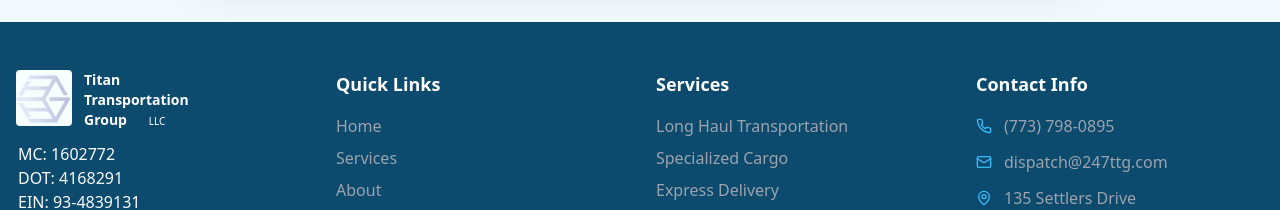
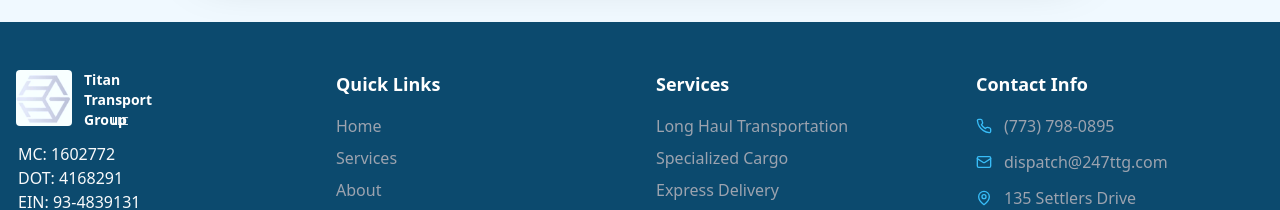
Before and after one commit to EasyRelay/titan_transportation_group, a React (Vite) app: page /cookie_policy in a window 1280 px wide. Shown: the part 1731-1941 px from the top of the page. Built offline with nearby package versions, Linux system fonts and the light colour scheme.

Commit message:
Update Footer.tsx

```diff
--- a/src/components/Footer.tsx
+++ b/src/components/Footer.tsx
@@ -14,7 +14,7 @@
                 <img src={logo} alt="logo" className='h-full scale-110 brightness-105' />
               </div>
               <div className='flex'>
-                <h3 className="text-sm font-bold">Titan <br /> Transportation <br /> Group </h3>
+                <h3 className="text-sm font-bold">Titan <br /> Transport <br /> Group </h3>
                 <p className='mt-11 -ml-10 text-[10px]'>LLC</p>
               </div>
             </div>
```
